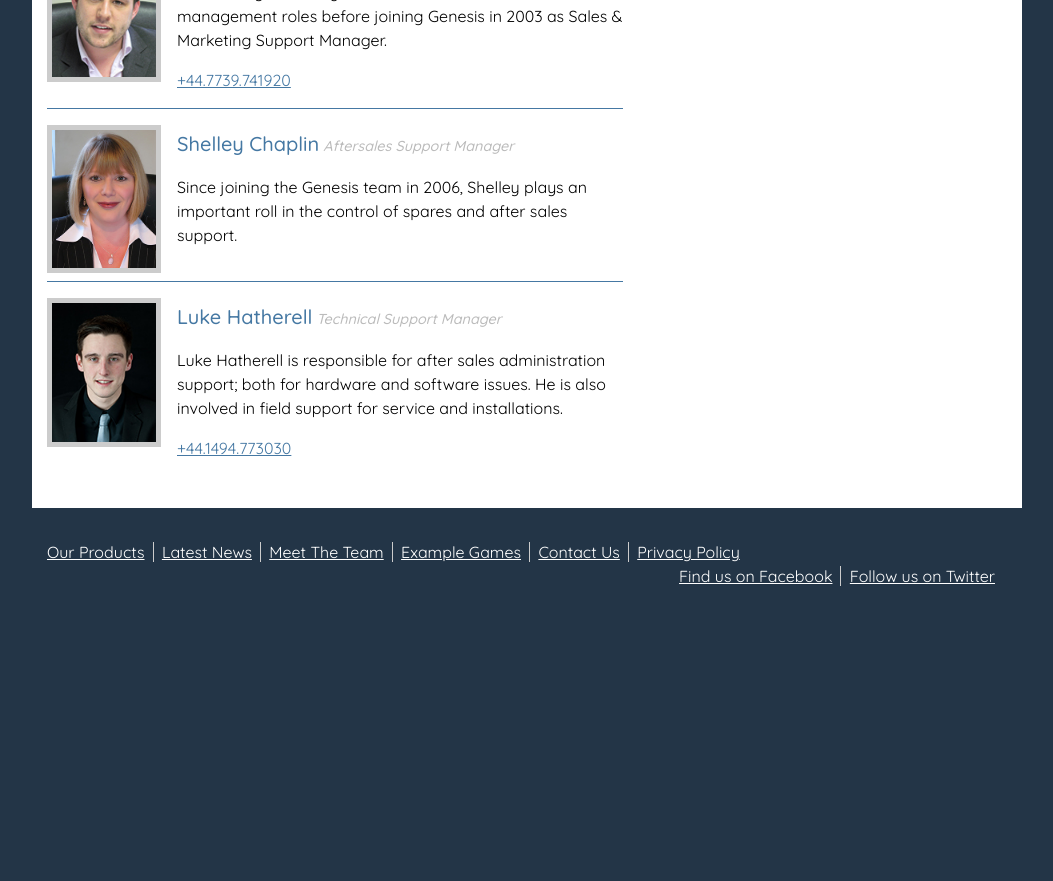
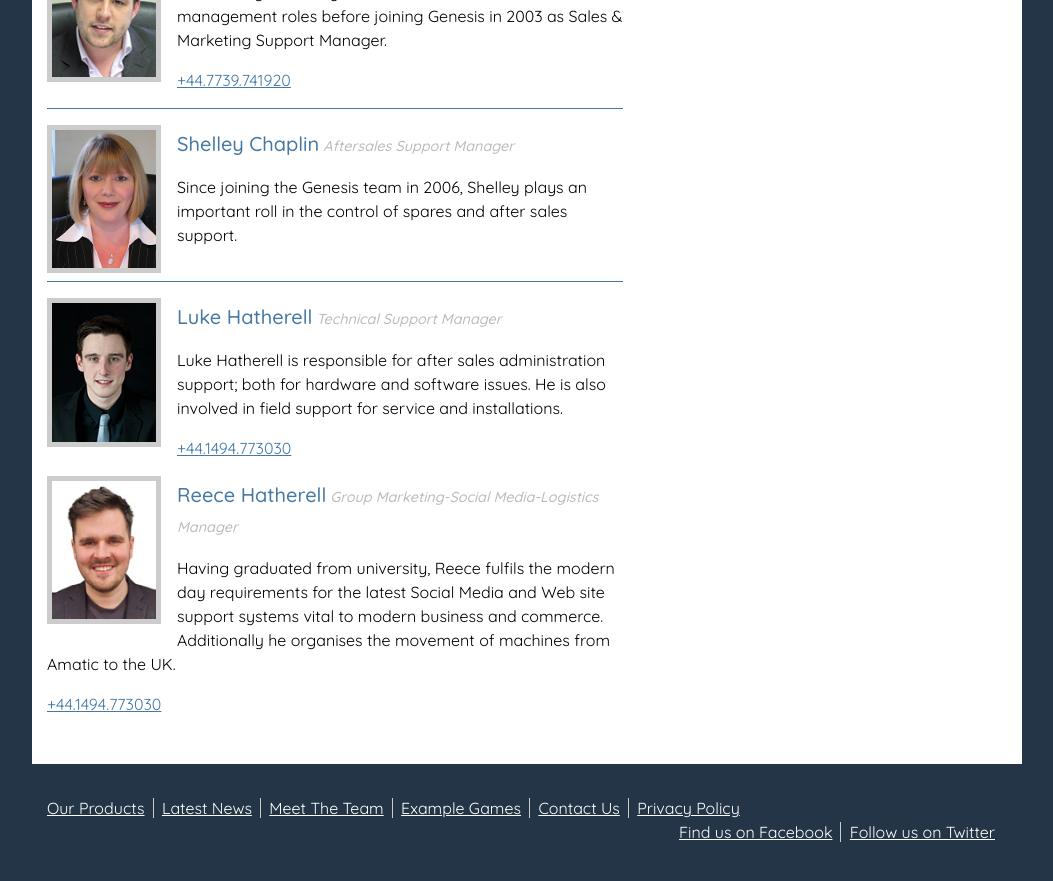
Before and after one commit to tobyl/genesis, a Jekyll site: the page built from meet-the-team.markdown, in a window 1280 px wide and 900 px high, scrolled down 1035 px. Shown: the top 881 px of the window, without its empty margins (113-1166 px from the left). Built offline with Jekyll 4.4.1, drawn with Linux system fonts in a browser that asks for light colours; before the commit the page ends 1679 px from its top, so only the background shows below that.

Commit message:
reece's bio.

```diff
--- a/meet-the-team.markdown
+++ b/meet-the-team.markdown
@@ -60,3 +60,10 @@ permalink: /meet-the-team/
     is also involved in field support for service and installations.</p>
   <p><a href="tel:+441494773030">+44.1494.773030</a></p>
 </div>
+<p><img loading="lazy" class="alignnone size-full wp-image-102" title="luke" src="/images/reece.jpg"
+    alt="" width="104" height="138" /></p>
+<div class="bio">
+  <p>Reece Hatherell<em>Group Marketing-Social Media-Logistics Manager</em></p>
+  <p>Having graduated from university, Reece fulfils the modern day requirements for the latest Social Media and Web site support systems vital to modern business and commerce. Additionally he organises the movement of machines from Amatic to the UK.</p>
+  <p><a href="tel:+441494773030">+44.1494.773030</a></p>
+</div>
```
Also changed, not shown: images/reece.jpg (added), 1 other file.
